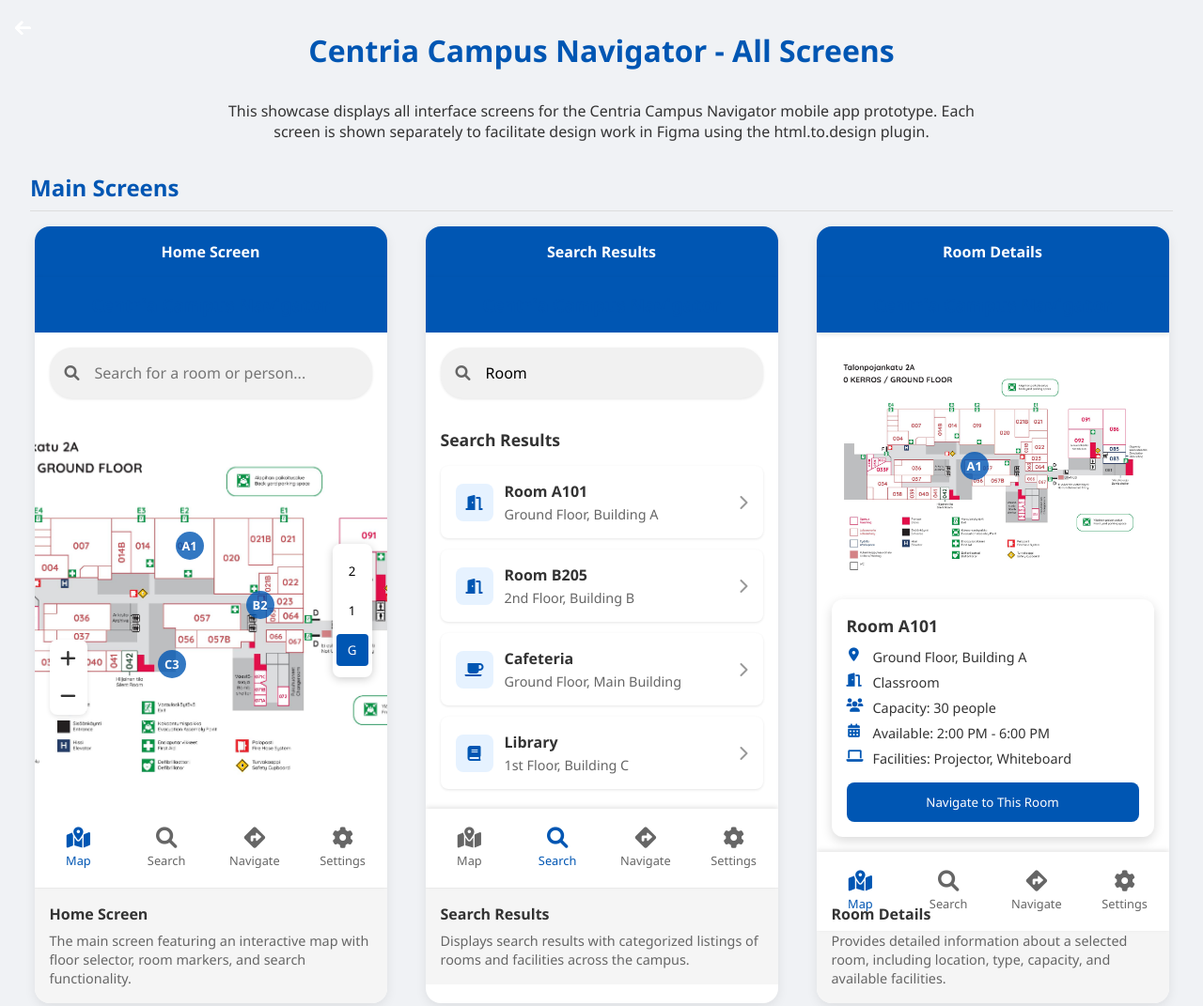
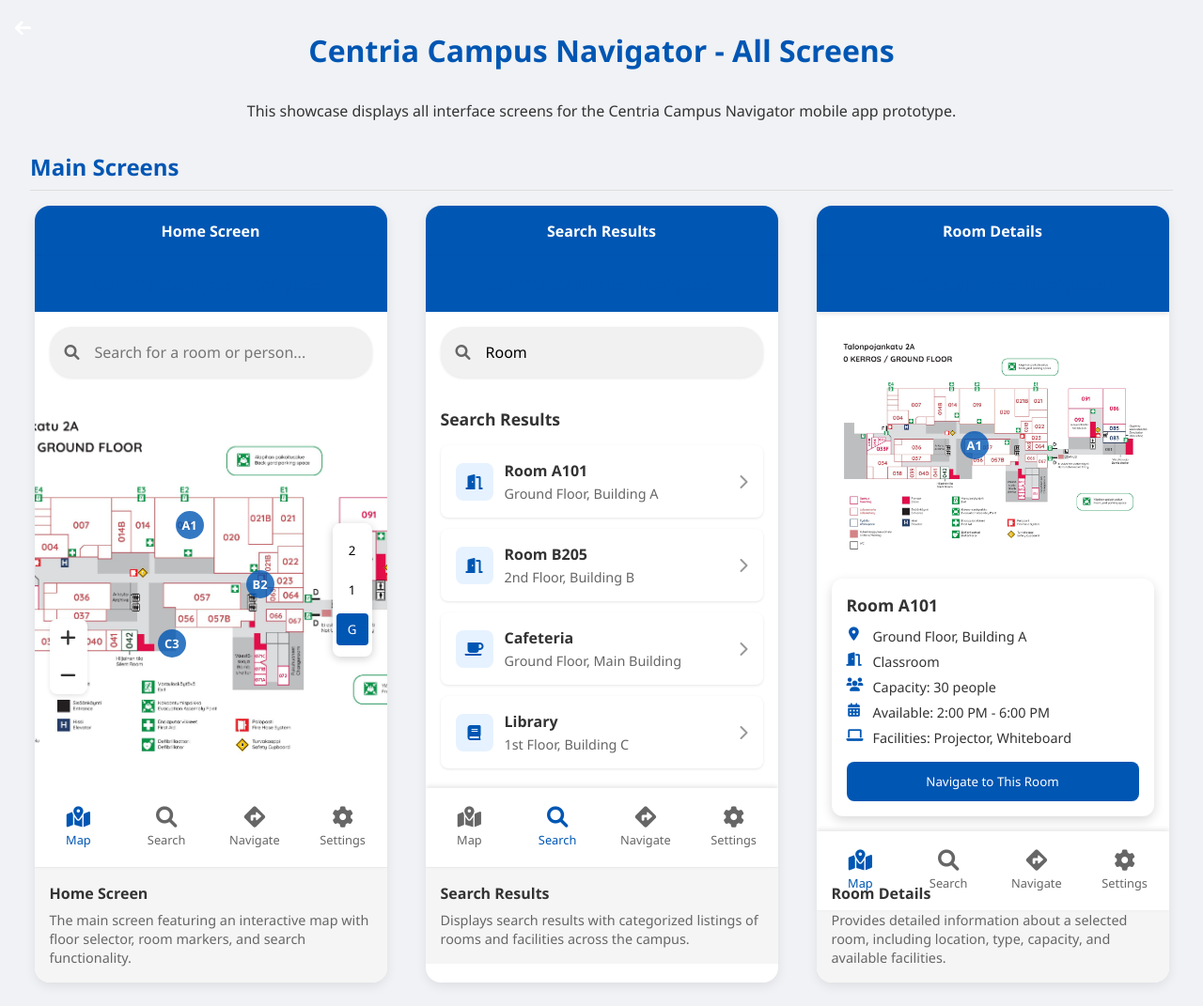
Before and after one commit to supaizjy0321/centria-campus-nav, a plain HTML site: page showcase.html in a window 1280 px wide. Shown: the top 1071 px of the page at 94% size. Drawn offline with Linux system fonts and the light colour scheme.

Commit message:
Update showcase.html

```diff
--- a/showcase.html
+++ b/showcase.html
@@ -528,7 +528,6 @@
     <h1>Centria Campus Navigator - All Screens</h1>
     <p style="text-align: center; margin-bottom: 2rem; max-width: 800px; margin-left: auto; margin-right: auto;">
         This showcase displays all interface screens for the Centria Campus Navigator mobile app prototype.
-        Each screen is shown separately to facilitate design work in Figma using the html.to.design plugin.
     </p>
 
     <h2>Main Screens</h2>
```
